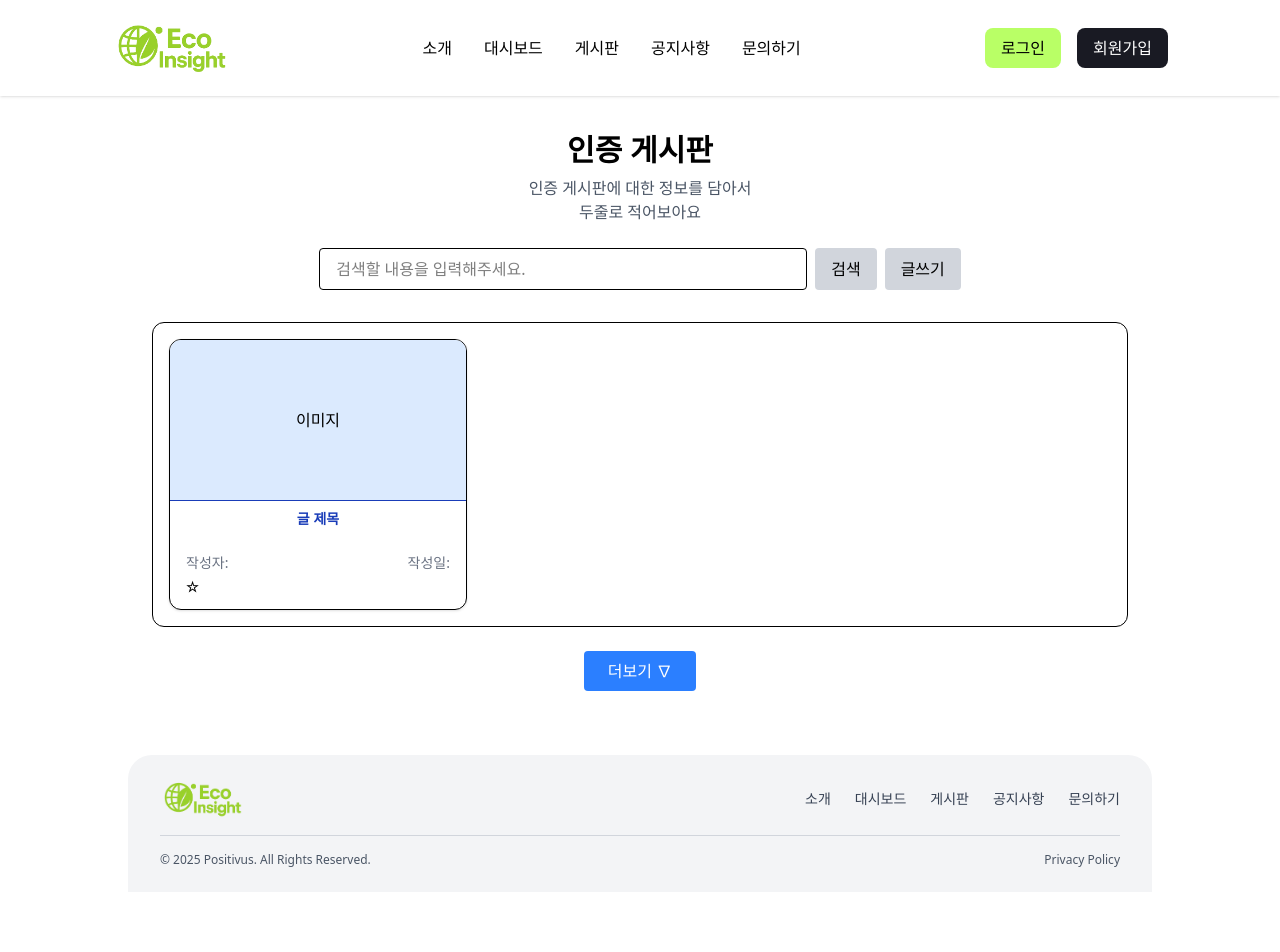
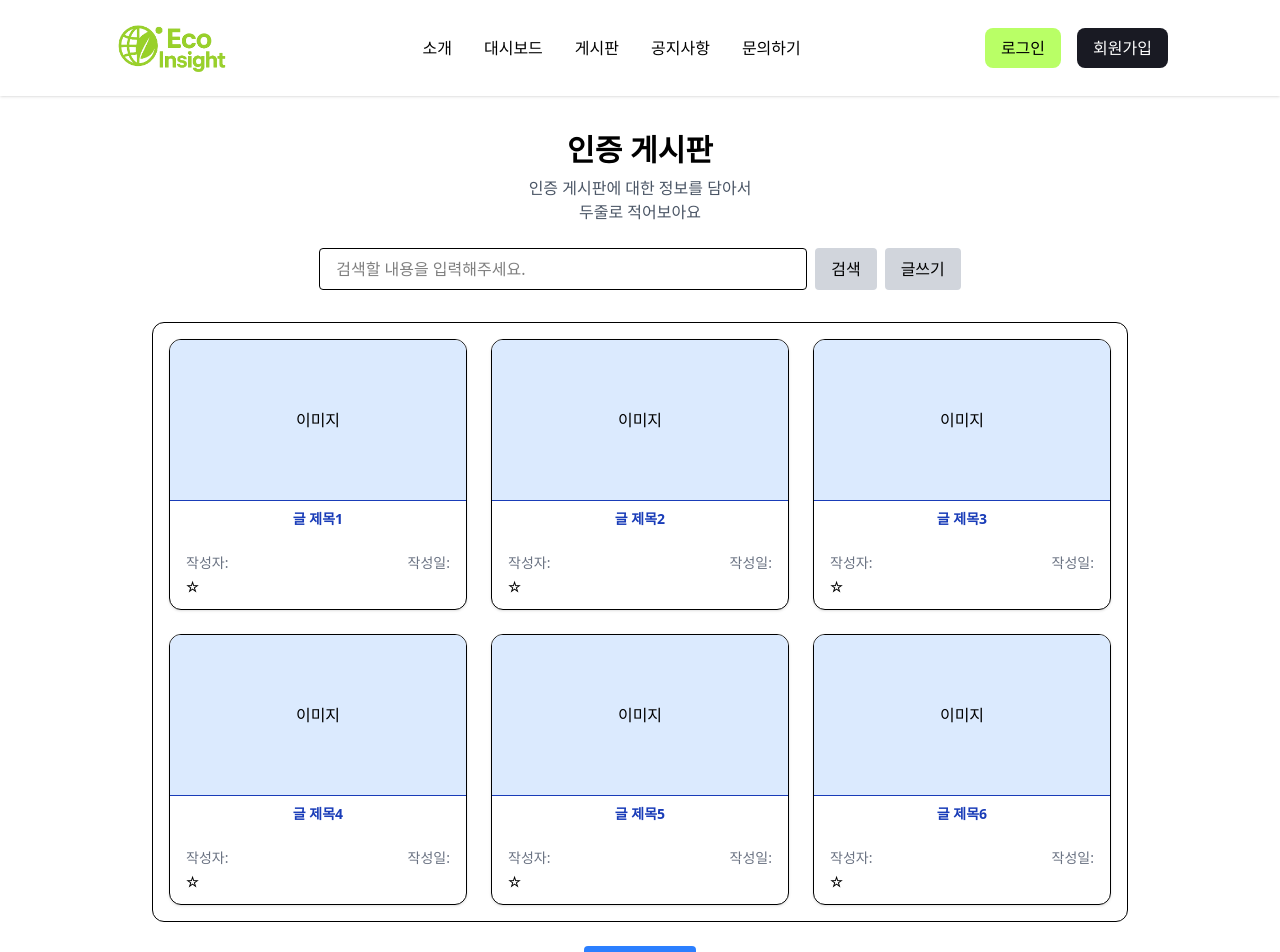
Before and after one commit to holelung/EcoInsight, a React (Vite) app in the folder frontend/eco-insight/: page /board/cert in a window 1280 px wide. Shown: the top 952 px of the page. Before the commit the page ends 892 px from the top, so only its background shows below. Built offline with nearby package versions, Linux system fonts and the light colour scheme.

Commit message:
첫 화면 구성

```diff
--- a/frontend/eco-insight/src/components/Board/Auth/AuthListPage.jsx
+++ b/frontend/eco-insight/src/components/Board/Auth/AuthListPage.jsx
@@ -28,13 +28,14 @@ const AuthListPage = () => {
 
     <div className="overflow-y-auto mt-8 max-h-[600px] border rounded-xl p-4">
         <div className="grid grid-cols-1 sm:grid-cols-2 md:grid-cols-3 gap-6">
-        <div className="border rounded-xl overflow-hidden shadow hover:shadow-lg transition">
 
-        <div className="bg-blue-100 flex items-center justify-center h-40">
-            이미지
-        </div>
+            <div className="border rounded-xl overflow-hidden shadow hover:shadow-lg transition">
+            <div className="bg-blue-100 flex items-center justify-center h-40">
+                이미지
+            </div>
+
             <div className="px-4 py-2 border-t text-center text-sm text-blue-800 font-semibold">
-                글 제목
+                글 제목1
             </div>
 
             <div className="px-4 py-3 text-sm">
@@ -45,8 +46,103 @@ const AuthListPage = () => {
 
                 <div className="text-black-500 font-bold mt-1">☆</div>
             </div>
+            </div>
 
-        </div>
+            <div className="border rounded-xl overflow-hidden shadow hover:shadow-lg transition">
+            <div className="bg-blue-100 flex items-center justify-center h-40">
+                이미지
+            </div>
+
+            <div className="px-4 py-2 border-t text-center text-sm text-blue-800 font-semibold">
+                글 제목2
+            </div>
+
+            <div className="px-4 py-3 text-sm">
+                <div className="text-gray-500 flex justify-between mt-1">
+                    <span>작성자: </span>
+                    <span>작성일: </span>
+                </div>
+
+                <div className="text-black-500 font-bold mt-1">☆</div>
+            </div>
+            </div>
+
+            <div className="border rounded-xl overflow-hidden shadow hover:shadow-lg transition">
+            <div className="bg-blue-100 flex items-center justify-center h-40">
+                이미지
+            </div>
+
+            <div className="px-4 py-2 border-t text-center text-sm text-blue-800 font-semibold">
+                글 제목3
+            </div>
+
+            <div className="px-4 py-3 text-sm">
+                <div className="text-gray-500 flex justify-between mt-1">
+                    <span>작성자: </span>
+                    <span>작성일: </span>
+                </div>
+
+                <div className="text-black-500 font-bold mt-1">☆</div>
+            </div>
+            </div>
+
+            <div className="border rounded-xl overflow-hidden shadow hover:shadow-lg transition">
+            <div className="bg-blue-100 flex items-center justify-center h-40">
+                이미지
+            </div>
+
+            <div className="px-4 py-2 border-t text-center text-sm text-blue-800 font-semibold">
+                글 제목4
+            </div>
+
+            <div className="px-4 py-3 text-sm">
+                <div className="text-gray-500 flex justify-between mt-1">
+                    <span>작성자: </span>
+                    <span>작성일: </span>
+                </div>
+
+                <div className="text-black-500 font-bold mt-1">☆</div>
+            </div>
+            </div>
+
+            <div className="border rounded-xl overflow-hidden shadow hover:shadow-lg transition">
+            <div className="bg-blue-100 flex items-center justify-center h-40">
+                이미지
+            </div>
+
+            <div className="px-4 py-2 border-t text-center text-sm text-blue-800 font-semibold">
+                글 제목5
+            </div>
+
+            <div className="px-4 py-3 text-sm">
+                <div className="text-gray-500 flex justify-between mt-1">
+                    <span>작성자: </span>
+                    <span>작성일: </span>
+                </div>
+
+                <div className="text-black-500 font-bold mt-1">☆</div>
+            </div>
+            </div>
+
+            <div className="border rounded-xl overflow-hidden shadow hover:shadow-lg transition">
+            <div className="bg-blue-100 flex items-center justify-center h-40">
+                이미지
+            </div>
+
+            <div className="px-4 py-2 border-t text-center text-sm text-blue-800 font-semibold">
+                글 제목6
+            </div>
+
+            <div className="px-4 py-3 text-sm">
+                <div className="text-gray-500 flex justify-between mt-1">
+                    <span>작성자: </span>
+                    <span>작성일: </span>
+                </div>
+
+                <div className="text-black-500 font-bold mt-1">☆</div>
+            </div>
+            </div>
+
         </div>
     </div>
 
```
